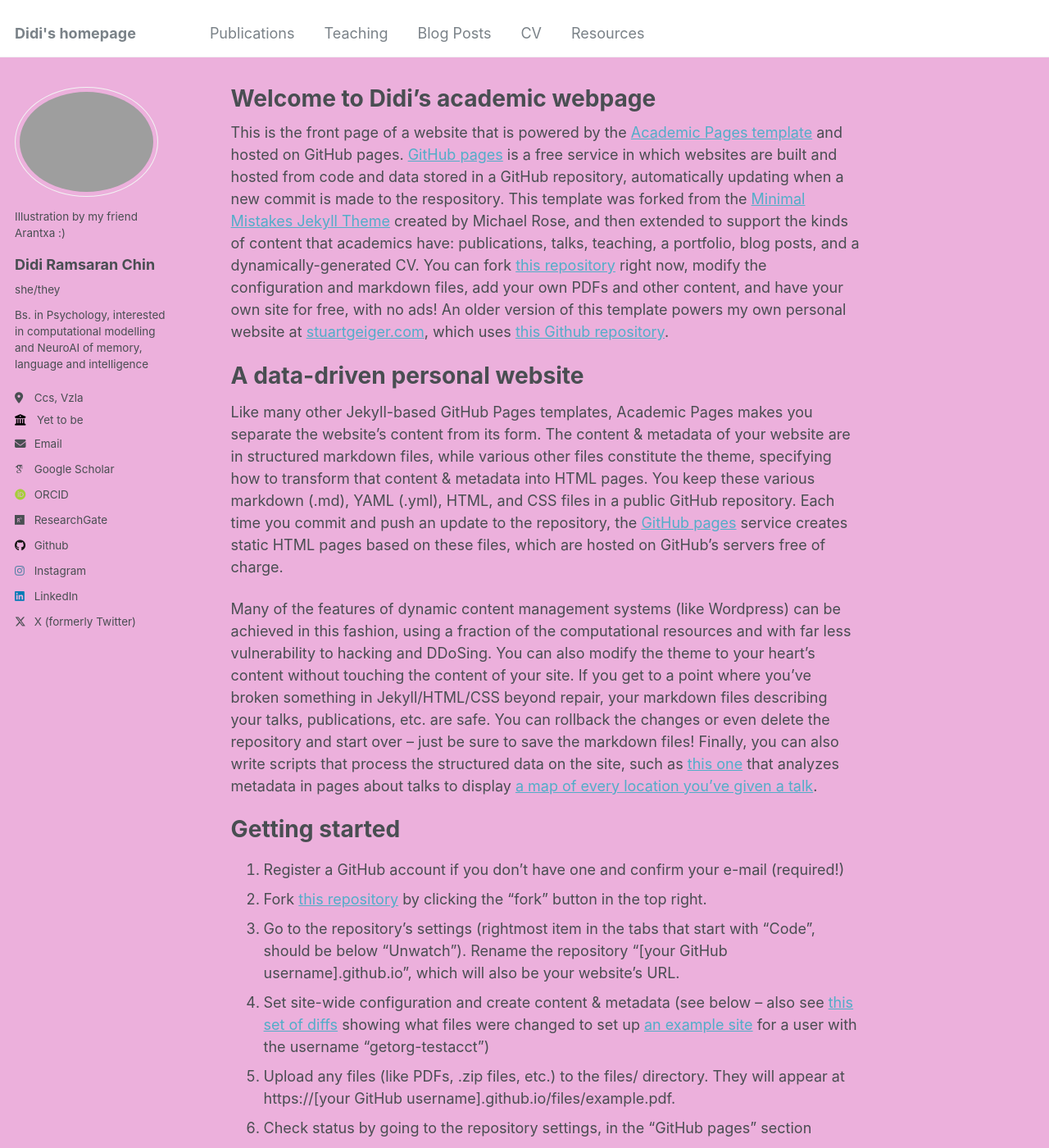
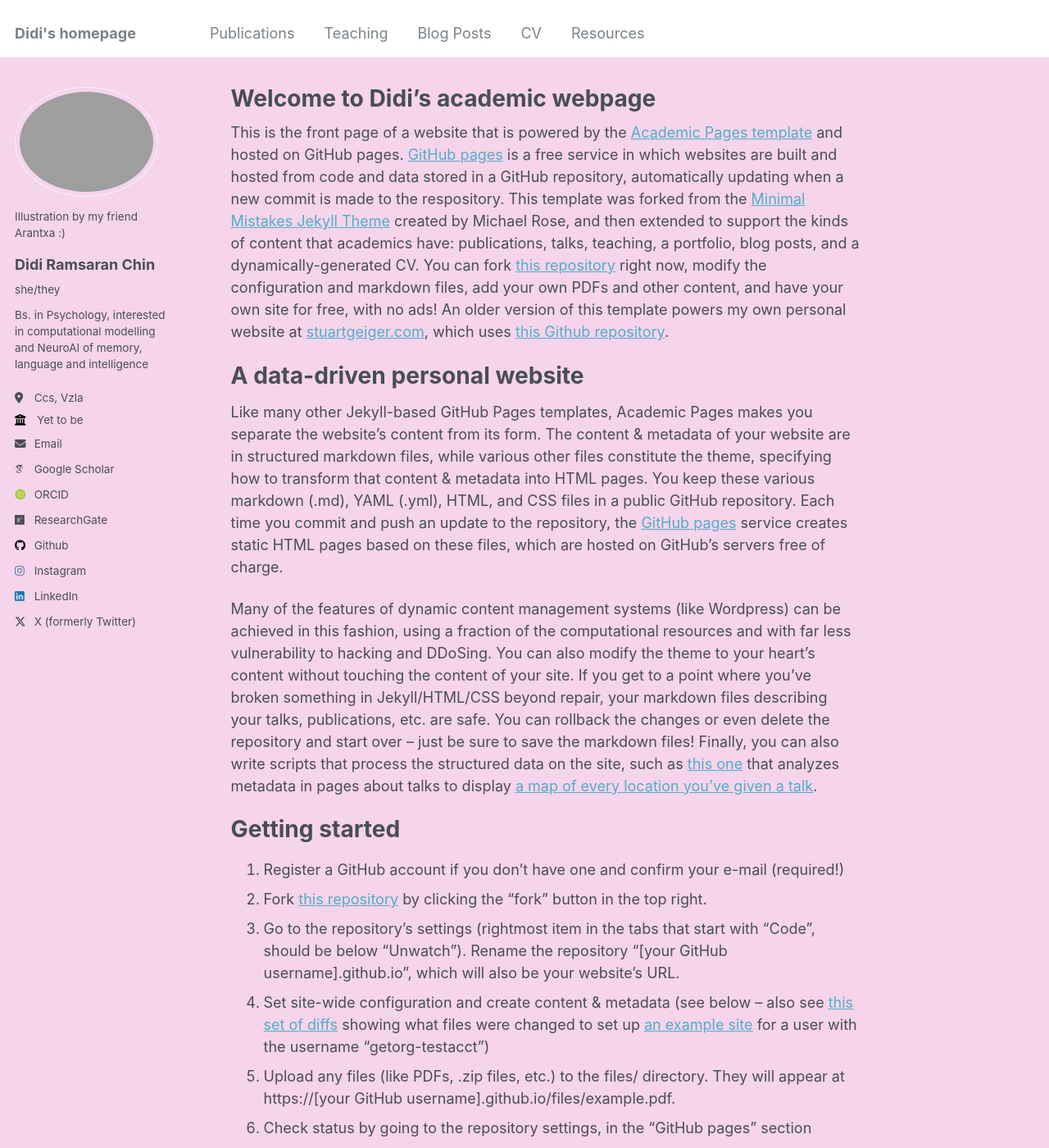
Before and after one commit to neurodidi/neurodidi.github.io, a Jekyll site: the page built from _pages/about.md, in a window 1280 px wide and 1400 px high. Shown: the whole window at 82% size. Built offline with Jekyll 4.4.1, drawn with Linux system fonts in a browser that asks for light colours; some web fonts are replaced.

Commit message:
Update default.html

```diff
--- a/_layouts/default.html
+++ b/_layouts/default.html
@@ -12,11 +12,8 @@ layout: compress
   </head>
 
 <style>
-  head {
-    background-color: #F183D3
-      }
   body {
-    background-color: #ECB0DC  ;
+    background-color: #f5d4ec  ;
   }
 </style>
 
```
